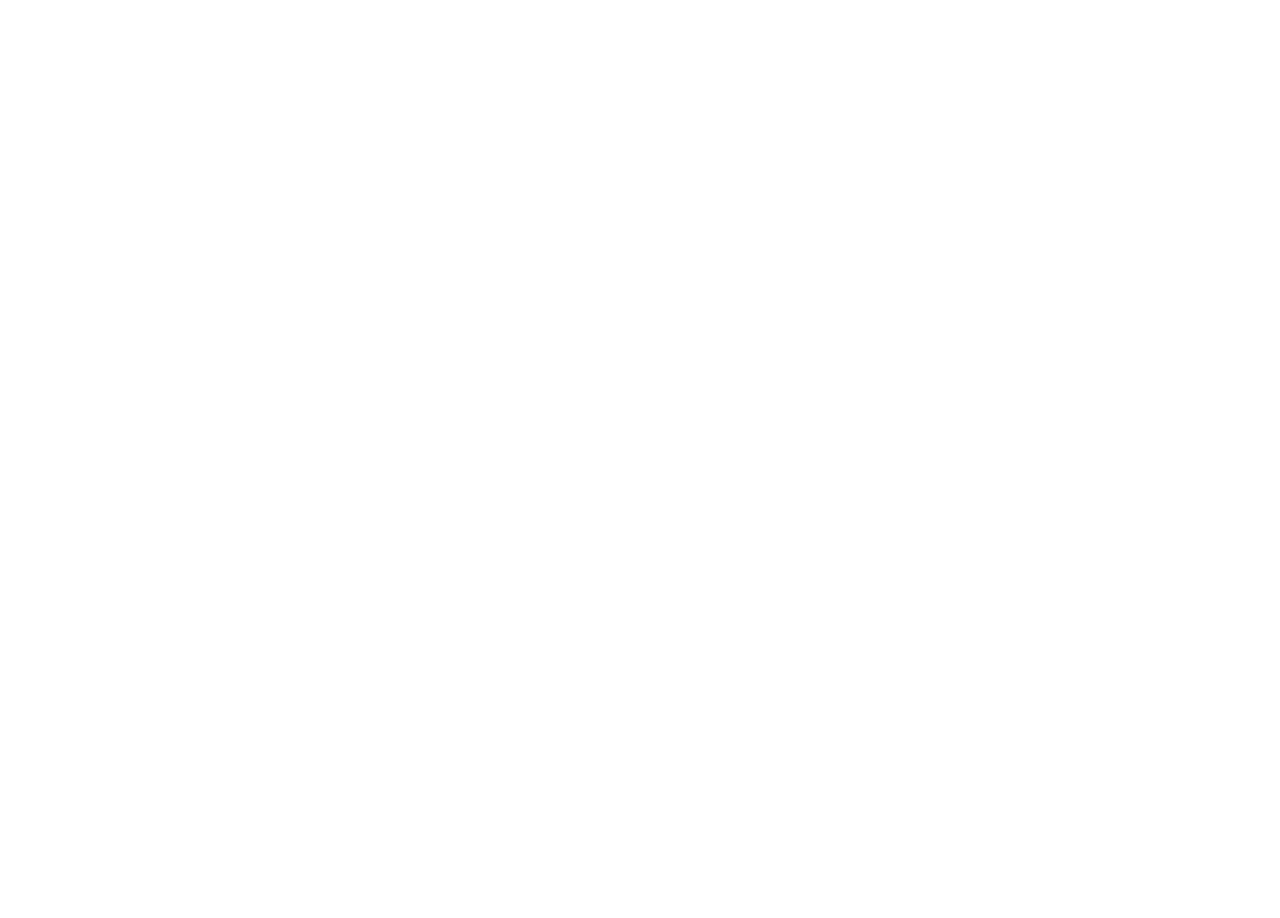
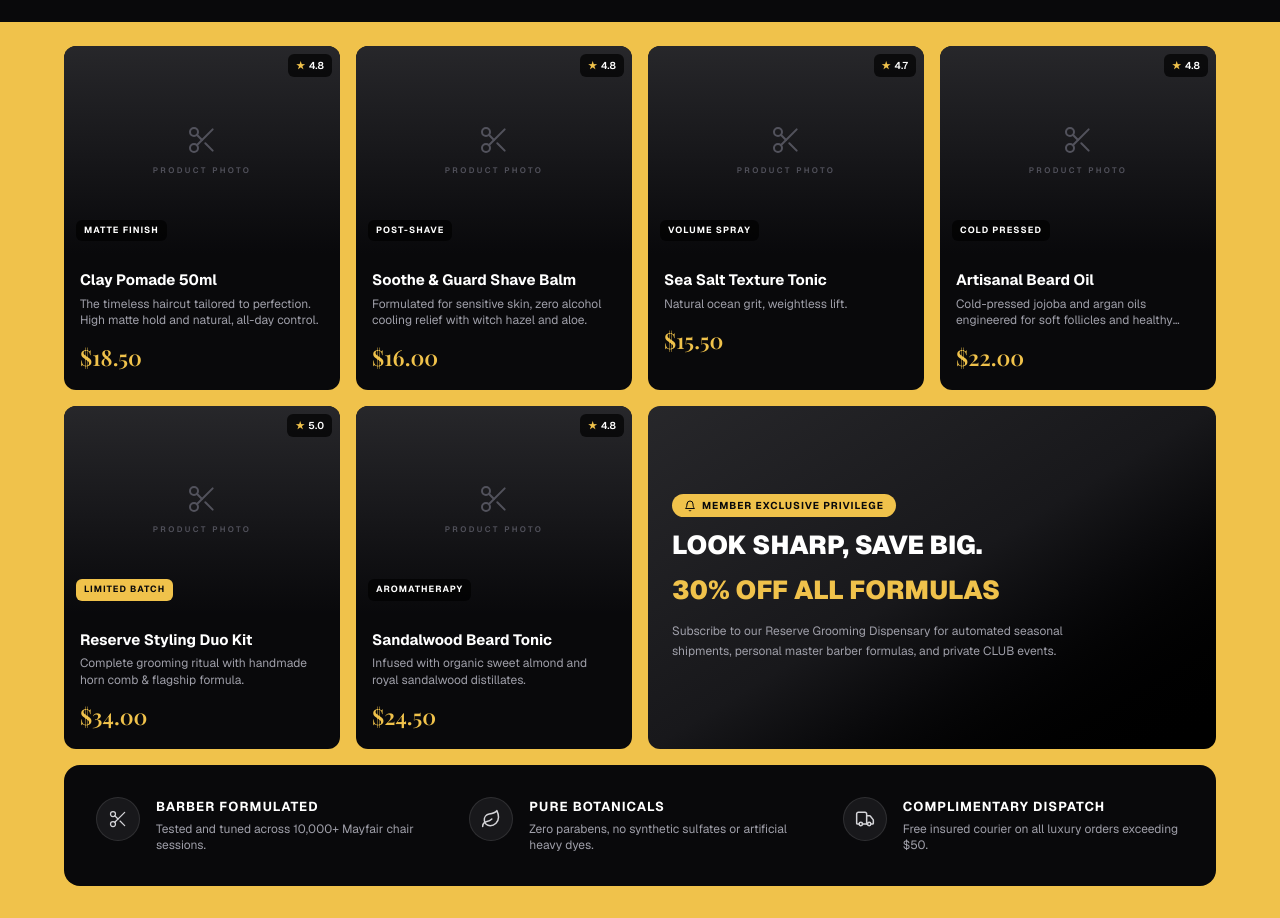
Before and after one commit to Rohis14/Company_Profile_UMKM, a Next.js app: page / in a window 1280 px wide. Shown: the part 2880-3798 px from the top of the page. Before the commit the page ends 2643 px from the top, so only its background shows below. Built offline with nearby package versions, Linux system fonts and the light colour scheme; a web font is replaced by a local one.

Commit message:
feat: menambahkan section products dengan kartu produk dan promo

```diff
--- a/app/page.js
+++ b/app/page.js
@@ -1,5 +1,6 @@
 import About from "@/components/about";
 import Hero from "@/components/hero";
+import Products from "@/components/products";
 import Services from "@/components/services";
 
 export default function Home() {
@@ -16,6 +17,7 @@
         <Hero />
         <About />
         <Services />
+        <Products />
       </main>
     </div>
   );
--- a/components/nav-links.js
+++ b/components/nav-links.js
@@ -9,7 +9,7 @@
   { label: "Home", href: "#top", hash: "" },
   { label: "About Us", href: "#about", hash: "#about" },
   { label: "Services", href: "#services", hash: "#services" },
-  { label: "Products", href: "/products" },
+  { label: "Products", href: "#products", hash: "#products" },
   { label: "Locations", href: "/locations" },
 ];
 
--- /dev/null
+++ b/components/products.js
@@ -0,0 +1,243 @@
+const PRODUCTS = [
+  {
+    title: "Clay Pomade 50ml",
+    desc: "The timeless haircut tailored to perfection. High matte hold and natural, all-day control.",
+    price: "$18.50",
+    tag: "Matte Finish",
+    rating: "4.8",
+  },
+  {
+    title: "Soothe & Guard Shave Balm",
+    desc: "Formulated for sensitive skin, zero alcohol cooling relief with witch hazel and aloe.",
+    price: "$16.00",
+    tag: "Post-Shave",
+    rating: "4.8",
+  },
+  {
+    title: "Sea Salt Texture Tonic",
+    desc: "Natural ocean grit, weightless lift.",
+    price: "$15.50",
+    tag: "Volume Spray",
+    rating: "4.7",
+  },
+  {
+    title: "Artisanal Beard Oil",
+    desc: "Cold-pressed jojoba and argan oils engineered for soft follicles and healthy shine.",
+    price: "$22.00",
+    tag: "Cold Pressed",
+    rating: "4.8",
+  },
+  {
+    title: "Reserve Styling Duo Kit",
+    desc: "Complete grooming ritual with handmade horn comb & flagship formula.",
+    price: "$34.00",
+    tag: "Limited Batch",
+    goldTag: true,
+    rating: "5.0",
+  },
+  {
+    title: "Sandalwood Beard Tonic",
+    desc: "Infused with organic sweet almond and royal sandalwood distillates.",
+    price: "$24.50",
+    tag: "Aromatherapy",
+    rating: "4.8",
+  },
+];
+
+function ScissorsIcon({ className = "h-16 w-16" }) {
+  return (
+    <svg
+      viewBox="0 0 24 24"
+      fill="none"
+      stroke="currentColor"
+      strokeWidth="1.5"
+      strokeLinecap="round"
+      strokeLinejoin="round"
+      className={className}
+    >
+      <circle cx="6" cy="6" r="3" />
+      <circle cx="6" cy="18" r="3" />
+      <line x1="20" y1="4" x2="8.12" y2="15.88" />
+      <line x1="14.47" y1="14.48" x2="20" y2="20" />
+      <line x1="8.12" y1="8.12" x2="12" y2="12" />
+    </svg>
+  );
+}
+
+function BellIcon() {
+  return (
+    <svg
+      viewBox="0 0 24 24"
+      fill="none"
+      stroke="currentColor"
+      strokeWidth="2"
+      strokeLinecap="round"
+      strokeLinejoin="round"
+      className="h-3 w-3"
+    >
+      <path d="M6 8a6 6 0 0 1 12 0c0 7 3 9 3 9H3s3-2 3-9" />
+      <path d="M10.3 21a1.94 1.94 0 0 0 3.4 0" />
+    </svg>
+  );
+}
+
+function LeafIcon() {
+  return (
+    <svg
+      viewBox="0 0 24 24"
+      fill="none"
+      stroke="currentColor"
+      strokeWidth="1.8"
+      strokeLinecap="round"
+      strokeLinejoin="round"
+      className="h-5 w-5"
+    >
+      <path d="M11 20A7 7 0 0 1 9.8 6.1C15.5 5 17 4.48 19 2c1 2 2 4.18 2 8 0 5.5-4.78 10-10 10Z" />
+      <path d="M2 21c0-3 1.85-5.36 5.08-6C9.5 14.52 12 13 13 12" />
+    </svg>
+  );
+}
+
+function TruckIcon() {
+  return (
+    <svg
+      viewBox="0 0 24 24"
+      fill="none"
+      stroke="currentColor"
+      strokeWidth="1.8"
+      strokeLinecap="round"
+      strokeLinejoin="round"
+      className="h-5 w-5"
+    >
+      <path d="M14 18V6a2 2 0 0 0-2-2H4a2 2 0 0 0-2 2v11a1 1 0 0 0 1 1h2" />
+      <path d="M15 18H9" />
+      <path d="M19 18h2a1 1 0 0 0 1-1v-3.65a1 1 0 0 0-.22-.62l-3.48-4.35A1 1 0 0 0 17.52 8H14" />
+      <circle cx="17" cy="18" r="2" />
+      <circle cx="7" cy="18" r="2" />
+    </svg>
+  );
+}
+
+function BarberIcon() {
+  return <ScissorsIcon className="h-5 w-5" />;
+}
+
+const FEATURES = [
+  {
+    icon: <BarberIcon />,
+    title: "Barber Formulated",
+    desc: "Tested and tuned across 10,000+ Mayfair chair sessions.",
+  },
+  {
+    icon: <LeafIcon />,
+    title: "Pure Botanicals",
+    desc: "Zero parabens, no synthetic sulfates or artificial heavy dyes.",
+  },
+  {
+    icon: <TruckIcon />,
+    title: "Complimentary Dispatch",
+    desc: "Free insured courier on all luxury orders exceeding $50.",
+  },
+];
+
+function ProductCard({ product }) {
+  return (
+    <article className="overflow-hidden rounded-xl bg-zinc-950">
+      <div className="relative aspect-[4/3] bg-gradient-to-b from-zinc-800 via-zinc-900 to-zinc-950">
+        <div className="absolute inset-0 flex flex-col items-center justify-center gap-2 text-zinc-600">
+          <ScissorsIcon className="h-8 w-8" />
+          <span className="text-[8px] font-semibold uppercase tracking-[0.3em]">
+            Product photo
+          </span>
+        </div>
+        <span className="absolute right-2 top-2 flex items-center gap-1 rounded-md bg-black/70 px-2 py-1 text-[10px] font-semibold text-white">
+          <span className="text-gold-soft">★</span>
+          {product.rating}
+        </span>
+        <span
+          className={`absolute bottom-3 left-3 rounded-md px-2 py-1 text-[9px] font-bold uppercase tracking-[0.12em] ${
+            product.goldTag
+              ? "bg-gold-soft text-zinc-950"
+              : "bg-black/70 text-white"
+          }`}
+        >
+          {product.tag}
+        </span>
+      </div>
+      <div className="p-4">
+        <h3 className="text-[15px] font-bold text-white">{product.title}</h3>
+        <p className="mt-1 line-clamp-2 text-[12px] leading-snug text-zinc-400">
+          {product.desc}
+        </p>
+        <p className="mt-3 font-serif text-[22px] font-semibold text-gold-soft">
+          {product.price}
+        </p>
+      </div>
+    </article>
+  );
+}
+
+export default function Products() {
+  return (
+    <section id="products" className="relative">
+      <div className="mx-auto max-w-6xl px-6 pb-10 pt-16 text-center sm:pt-20">
+        <h2 className="font-serif text-[clamp(2rem,4.5vw,3rem)] font-medium leading-tight tracking-[0.02em] text-white [font-variant-caps:small-caps]">
+          Our Products
+        </h2>
+        <p className="mx-auto mt-4 max-w-[560px] text-[13px] leading-relaxed text-zinc-400">
+          Engineered for the discerning modern gentleman. Small-batch botanical
+          infusions tested across ten thousand lounge chair sessions for
+          uncompromised hold, nourishment, and distinction.
+        </p>
+      </div>
+
+      <div className="bg-gold-soft px-4 pb-6 pt-4 sm:px-6 sm:pb-8 sm:pt-6">
+        <div className="mx-auto max-w-6xl">
+          <div className="grid grid-cols-1 gap-4 sm:grid-cols-2 lg:grid-cols-4">
+            {PRODUCTS.map((product) => (
+              <ProductCard key={product.title} product={product} />
+            ))}
+
+            <div className="relative flex flex-col justify-center overflow-hidden rounded-xl bg-gradient-to-br from-zinc-800 via-zinc-900 to-black p-6 sm:col-span-2">
+              <div className="flex flex-col items-start gap-3">
+                <span className="inline-flex items-center gap-1.5 rounded-full bg-gold-soft px-3 py-1 text-[10px] font-bold uppercase tracking-[0.1em] text-zinc-950">
+                  <BellIcon />
+                  Member Exclusive Privilege
+                </span>
+                <h3 className="text-[20px] font-black uppercase leading-tight text-white sm:text-[26px]">
+                  Look sharp, save big.
+                </h3>
+                <p className="text-[20px] font-black uppercase leading-tight text-gold-soft sm:text-[26px]">
+                  30% off all formulas
+                </p>
+                <p className="mt-1 max-w-md text-[12px] leading-relaxed text-zinc-400">
+                  Subscribe to our Reserve Grooming Dispensary for automated
+                  seasonal shipments, personal master barber formulas, and
+                  private CLUB events.
+                </p>
+              </div>
+            </div>
+          </div>
+
+          <div className="mt-4 grid gap-6 rounded-2xl bg-zinc-950 p-6 sm:grid-cols-3 sm:gap-8 sm:p-8">
+            {FEATURES.map((feature) => (
+              <div key={feature.title} className="flex gap-4">
+                <span className="flex h-11 w-11 shrink-0 items-center justify-center rounded-full border border-white/10 bg-zinc-900 text-zinc-300">
+                  {feature.icon}
+                </span>
+                <div>
+                  <h4 className="text-[13px] font-bold uppercase tracking-[0.08em] text-white">
+                    {feature.title}
+                  </h4>
+                  <p className="mt-1 text-[12px] leading-snug text-zinc-400">
+                    {feature.desc}
+                  </p>
+                </div>
+              </div>
+            ))}
+          </div>
+        </div>
+      </div>
+    </section>
+  );
+}
```
